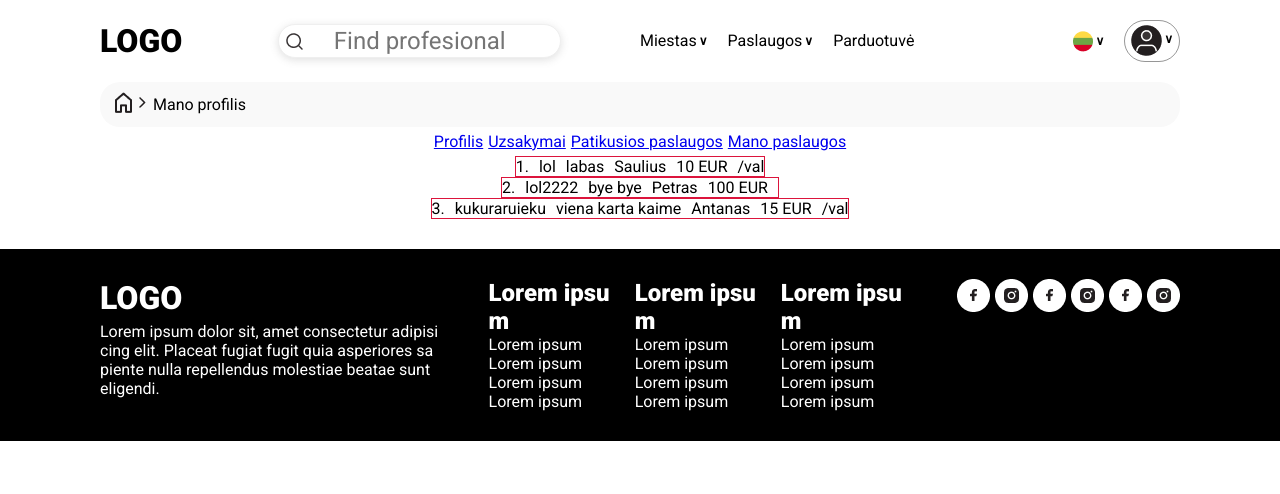
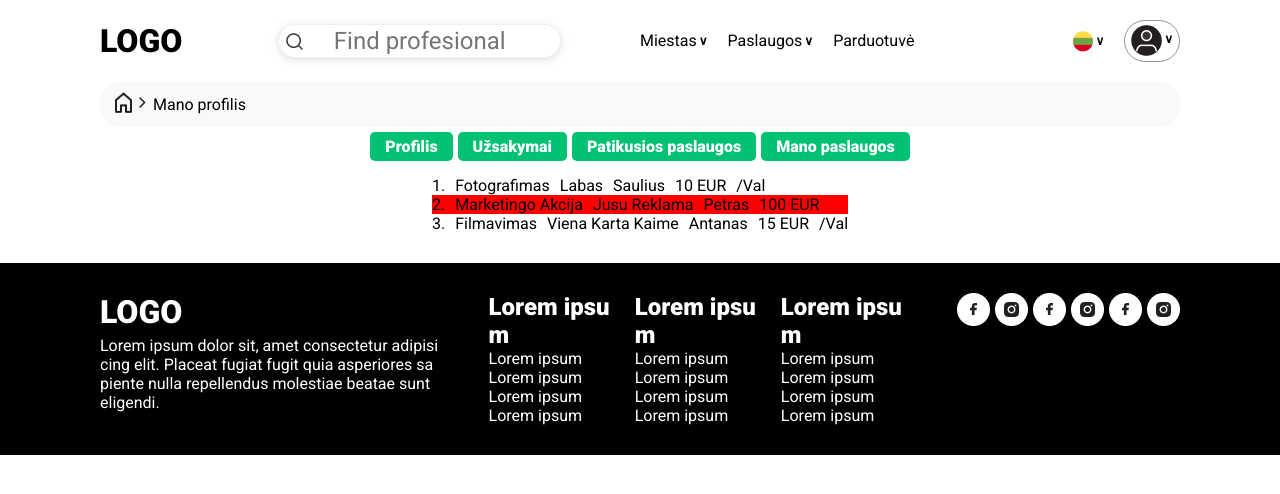
Before and after one commit to Scarab911/drone-hub, a React (Create React App) app: page /profile/my-orders in a window 1280 px wide. Shown: the top 494 px of the page. Built offline with nearby package versions, Linux system fonts and the light colour scheme.

Commit message:
added function to add class on even  order row

```diff
--- a/src/components/user/profile/Profile.jsx
+++ b/src/components/user/profile/Profile.jsx
@@ -2,7 +2,6 @@ import React from 'react';
 import { Outlet, Link } from 'react-router-dom';
 
 //components
-// import ProfileCard from './profile_card/ProfileCard';
 
 //images
 import home from '../../../../src/assets/icons/home.png';
@@ -12,17 +11,6 @@ import arrow from '../../../../src/assets/icons/down.png';
 import '../profile/profile.css';
 
 export default function Profile(props) {
-  // const [isActive, setActive] = useState(true);
-
-  // const showProfile = () => {
-  //   setActive(!isActive);
-  // };
-  // const [isOrdersActive, setOrdersActive] = useState(true);
-
-  // const showOrders = () => {
-  //   setOrdersActive(!isOrdersActive);
-  // };
-
   return (
     <div className="main-container">
       <div className="location-bar">
@@ -33,23 +21,20 @@ export default function Profile(props) {
         Mano profilis
       </div>
       <div className="info">
-        <Link to="my-profile">Profilis</Link>
-        <Link to="my-orders">Uzsakymai</Link>
-        <Link to="my-favorite">Patikusios paslaugos</Link>
-        <Link to="my-services">Mano paslaugos</Link>
+        <div className="btn">
+          <Link to="my-profile">Profilis</Link>
+        </div>
+        <div className="btn">
+          <Link to="my-orders">Užsakymai</Link>
+        </div>
+        <div className="btn">
+          <Link to="my-favorite">Patikusios paslaugos</Link>
+        </div>
+        <div className="btn">
+          <Link to="my-services">Mano paslaugos</Link>
+        </div>
       </div>
       <Outlet />
-      {/* <div className="info">
-        <div onClick={showProfile}>Profilis</div>
-        <div className="orders" onClick={showOrders}>
-          Uzsakymai
-        </div>
-        <div className="favorite">Patikusios paslaugos</div>
-        <div className="services">Mano paslaugos</div>
-      </div>
-      <div className={isActive ? 'hidden' : null}>Profile</div>
-      <div className={isOrdersActive ? 'hidden' : null}>Orders</div> */}
-      {/* <ProfileCard /> */}
     </div>
   );
 }
--- a/src/components/user/profile/orders_card/OrdersCard.jsx
+++ b/src/components/user/profile/orders_card/OrdersCard.jsx
@@ -1,10 +1,13 @@
 import React from 'react';
 import OrderItem from './order_item/OrderItem';
+
+//css
+import './ordersCard.css';
 
 const ordersList = [
   {
     id: '1',
-    imgUrl: 'lol',
+    name: 'fotografimas',
     shortDesc: 'labas',
     provider: 'Saulius',
     price: 10,
@@ -13,8 +16,8 @@ const ordersList = [
   },
   {
     id: '2',
-    imgUrl: 'lol2222',
-    shortDesc: 'bye bye',
+    name: 'marketingo akcija',
+    shortDesc: 'jusu reklama',
     provider: 'Petras',
     price: 100,
     currency: 'EUR',
@@ -22,7 +25,7 @@ const ordersList = [
   },
   {
     id: '3',
-    imgUrl: 'kukuraruieku',
+    name: 'filmavimas',
     shortDesc: 'viena karta kaime',
     provider: 'Antanas',
     price: 15,
@@ -33,11 +36,11 @@ const ordersList = [
 
 export default function OrdersCard() {
   return (
-    <>
+    <div className="orders-card">
       {ordersList.map((order) => (
         <OrderItem
           id={order.id}
-          imgUrl={order.imgUrl}
+          name={order.name}
           shortDesc={order.shortDesc}
           provider={order.provider}
           price={order.price}
@@ -46,6 +49,6 @@ export default function OrdersCard() {
           key={order.id}
         />
       ))}
-    </>
+    </div>
   );
 }
--- a/src/components/user/profile/orders_card/order_item/OrderItem.jsx
+++ b/src/components/user/profile/orders_card/order_item/OrderItem.jsx
@@ -2,13 +2,13 @@ import React from 'react';
 import './orderItem.css';
 
 export default function OrderItem(props) {
-  const { id, imgUrl, shortDesc, provider, price, hourly, currency } = props;
+  const { id, name, shortDesc, provider, price, hourly, currency } = props;
 
   return (
-    <div className="order-item-container">
+    <div className={`order-item-container ${id % 2 === 0 ? 'even' : null}`}>
       <ul>
         <li>{`${id}.`}</li>
-        <li>{imgUrl}</li>
+        <li>{name}</li>
         <li>{shortDesc}</li>
         <li>{provider}</li>
         <li>
--- a/src/components/user/profile/orders_card/order_item/orderItem.css
+++ b/src/components/user/profile/orders_card/order_item/orderItem.css
@@ -2,5 +2,9 @@
     display: flex;
     gap: 10px;
     list-style-type: none;
-    border: 1px solid crimson;
+    text-transform: capitalize;
 }
+
+.even {
+    background-color: red;
+}
--- /dev/null
+++ b/src/components/user/profile/orders_card/ordersCard.css
@@ -0,0 +1,7 @@
+.orders-card {
+    margin-top: 10px;
+}
+
+.orders-card:nth-child(even) {
+    background-color: #f9f9f9;
+}
--- a/src/components/user/profile/profile.css
+++ b/src/components/user/profile/profile.css
@@ -6,8 +6,20 @@
     padding: 5px 15px;
 }
 
-.info>div {
+.info .btn {
     padding: 5px 15px;
-    border: 1px solid sienna;
+    /* border: 1px solid sienna; */
     cursor: pointer;
+    border-radius: 5px;
+    transition: box-shadow 500ms;
 }
+
+.info .btn:hover {
+    box-shadow: rgba(0, 0, 0, 0.35) 0px 5px 15px;
+}
+
+.btn a {
+    text-decoration: none;
+    color: #fff;
+    font-weight: bolder;
+}
```
